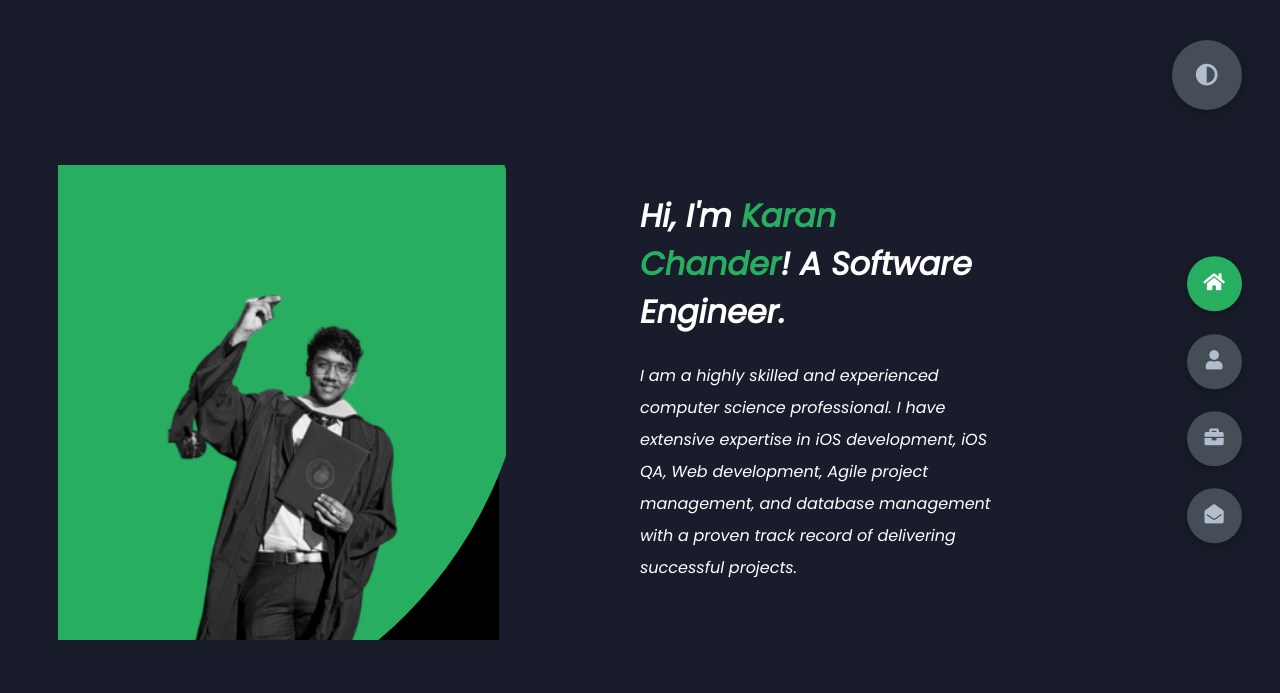
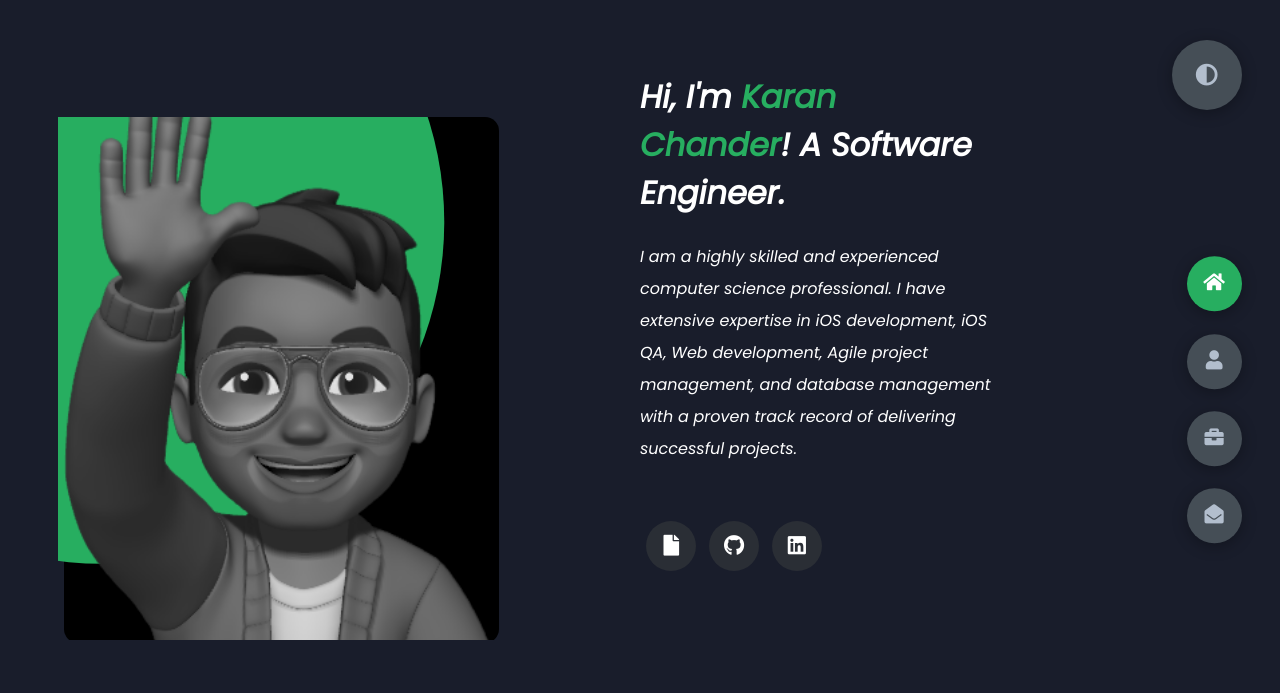
Before and after one commit to KaranChander/Portfolio, a plain HTML site: page index.html in a window 1280 px wide. Drawn offline with Linux system fonts and the light colour scheme.

Commit message:
profile image update

```diff
--- a/index.html
+++ b/index.html
@@ -18,7 +18,7 @@
             <div class="left-header">
                 <div class="h-shape"></div>
                 <div class="image">
-                    <img src =  "images/ProfilePic.png" alt="">
+                    <img src =  "images/Subject.png" alt="">
 
                 </div>
             </div>
```
Also changed, not shown: images/Subject.png (added).
